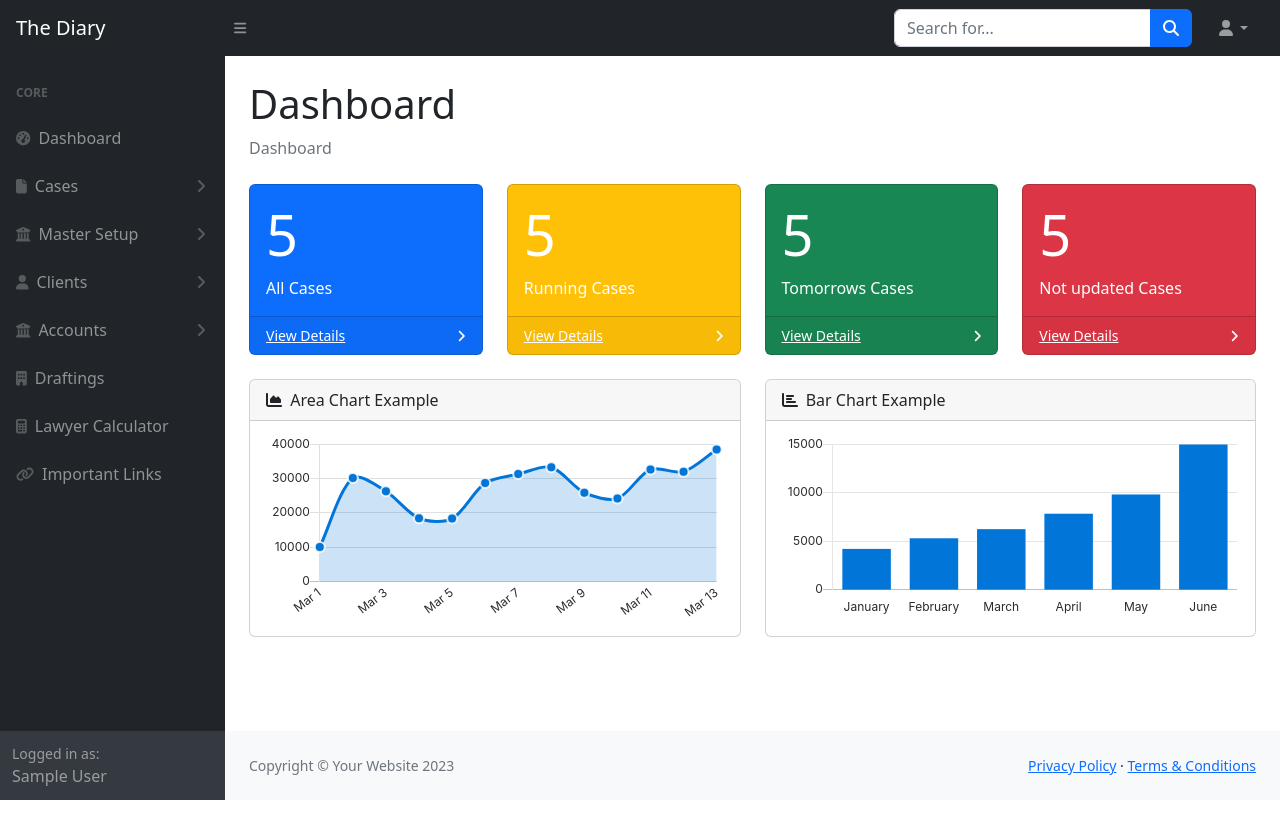
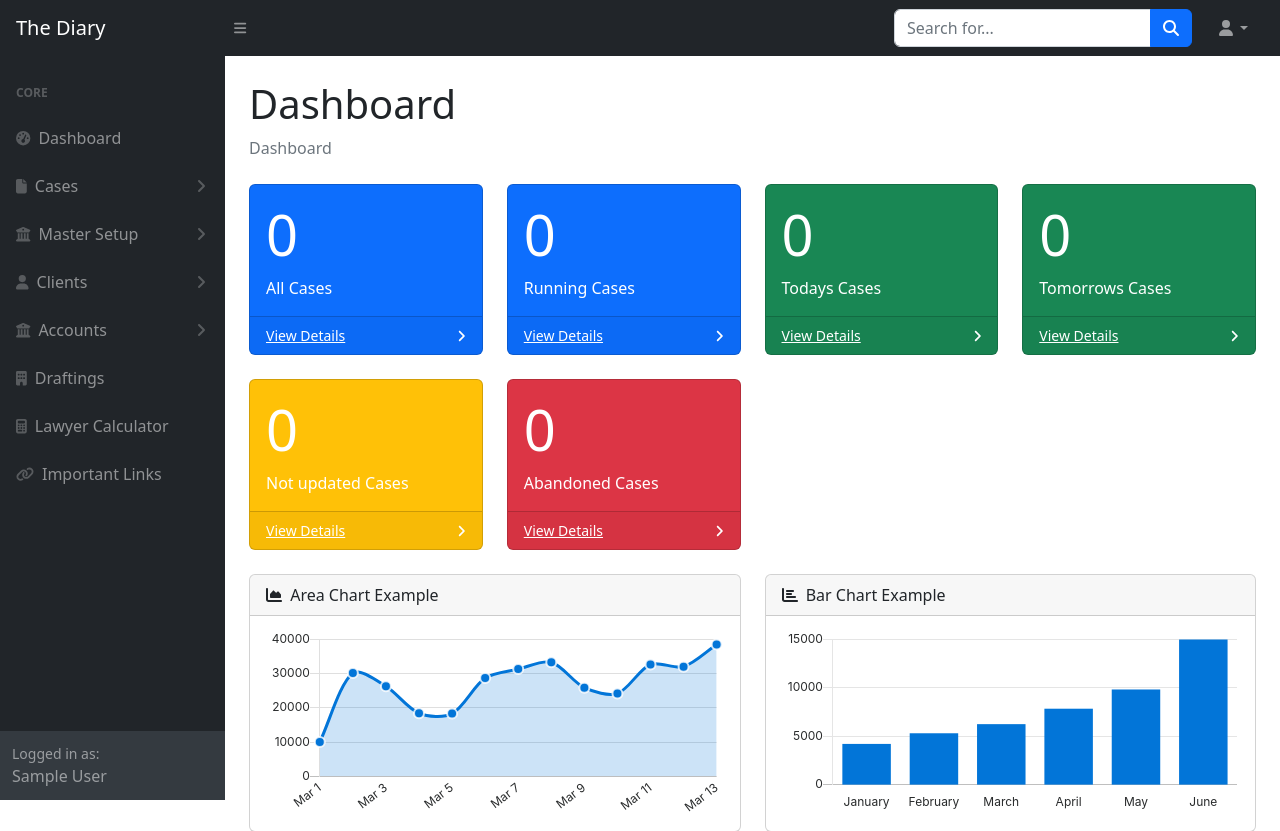
Before and after one commit to Mushfiqur719/the-diary, a Django app: page /home/ in a window 1280 px wide. Shown: the top 831 px of the page. Before the commit the page ends 800 px from the top, so only its background shows below. Run offline with Django 4.2, Linux system fonts and the light colour scheme; the visitor is signed in with stand-in values (Sample User, id 1); data that the repository does not hold is empty; some libraries are stand-ins or nearby versions.

Commit message:
Dashboard visuals added

```diff
--- a/cases/views.py
+++ b/cases/views.py
@@ -5,6 +5,7 @@
 from datetime import date, timedelta
 
 # Create your views here.
+
 
 def cases(request):
     return render(request, 'cases/cases.html')
--- a/templates/dashboard/index.html
+++ b/templates/dashboard/index.html
@@ -14,7 +14,7 @@
             <div class="col-xl-3 col-md-6">
                 <div class="card bg-primary text-white mb-4">
                     <div class="card-body">
-                        <h1 class="display-4">5</h1> <!-- Replace '123456789' with your desired large number -->
+                        <h1 class="display-4">{{ all_cases }}</h1> <!-- Replace '123456789' with your desired large number -->
                         All Cases
                     </div>
                     <div class="card-footer d-flex align-items-center justify-content-between">
@@ -25,9 +25,9 @@
             </div>
 
             <div class="col-xl-3 col-md-6">
-                <div class="card bg-warning text-white mb-4">
+                <div class="card bg-primary text-white mb-4">
                     <div class="card-body">
-                        <h1 class="display-4">5</h1> <!-- Replace '123456789' with your desired large number -->
+                        <h1 class="display-4">{{running_cases}}</h1> <!-- Replace '123456789' with your desired large number -->
                         Running Cases
                     </div>
                     <div class="card-footer d-flex align-items-center justify-content-between">
@@ -40,8 +40,34 @@
             <div class="col-xl-3 col-md-6">
                 <div class="card bg-success text-white mb-4">
                     <div class="card-body">
-                        <h1 class="display-4">5</h1> <!-- Replace '123456789' with your desired large number -->
+                        <h1 class="display-4">{{ todays_cases }}</h1> <!-- Replace '123456789' with your desired large number -->
+                        Todays Cases
+                    </div>
+                    <div class="card-footer d-flex align-items-center justify-content-between">
+                        <a class="small text-white stretched-link" href="#">View Details</a>
+                        <div class="small text-white"><i class="fas fa-angle-right"></i></div>
+                    </div>
+                </div>
+            </div>
+
+            <div class="col-xl-3 col-md-6">
+                <div class="card bg-success text-white mb-4">
+                    <div class="card-body">
+                        <h1 class="display-4">{{ tomorrows_cases }}</h1> <!-- Replace '123456789' with your desired large number -->
                         Tomorrows Cases
+                    </div>
+                    <div class="card-footer d-flex align-items-center justify-content-between">
+                        <a class="small text-white stretched-link" href="#">View Details</a>
+                        <div class="small text-white"><i class="fas fa-angle-right"></i></div>
+                    </div>
+                </div>
+            </div>
+
+            <div class="col-xl-3 col-md-6">
+                <div class="card bg-warning text-white mb-4">
+                    <div class="card-body">
+                        <h1 class="display-4">{{ not_updated_cases }}</h1> <!-- Replace '123456789' with your desired large number -->
+                        Not updated Cases
                     </div>
                     <div class="card-footer d-flex align-items-center justify-content-between">
                         <a class="small text-white stretched-link" href="#">View Details</a>
@@ -53,8 +79,8 @@
             <div class="col-xl-3 col-md-6">
                 <div class="card bg-danger text-white mb-4">
                     <div class="card-body">
-                        <h1 class="display-4">5</h1> <!-- Replace '123456789' with your desired large number -->
-                        Not updated Cases
+                        <h1 class="display-4">{{ abandoned_cases }}</h1> <!-- Replace '123456789' with your desired large number -->
+                        Abandoned Cases
                     </div>
                     <div class="card-footer d-flex align-items-center justify-content-between">
                         <a class="small text-white stretched-link" href="#">View Details</a>
--- a/users/views.py
+++ b/users/views.py
@@ -3,6 +3,8 @@ from django.contrib.auth import login,logout, authenticate
 from django.contrib import messages
 from django.contrib.auth.decorators import login_required
 from .forms import CustomUserForm, UserLoginForm
+from cases.models import Case
+from datetime import date, timedelta
 
 # Create your views here.
 def index(request):
@@ -11,7 +13,24 @@ def index(request):
 
 @login_required()
 def dashboard(request):
-    return render(request,'dashboard/index.html')
+    all_cases = Case.objects.count()
+    running_cases = Case.objects.filter(status='Running').count()
+    todays_cases = Case.objects.filter(date=date.today()).count()
+    tomorrows_cases = Case.objects.filter(date=date.today() + timedelta(days=1)).count()
+    not_updated_cases = Case.objects.filter(updated=False).count()
+    decided_cases = Case.objects.filter(status='Decided').count()
+    abandoned_cases = Case.objects.filter(status='Abandoned').count()
+
+    context = {
+        'all_cases': all_cases,
+        'running_cases':running_cases,
+        'todays_cases' : todays_cases,
+        'tomorrows_cases' : tomorrows_cases,
+        'not_updated_cases':not_updated_cases,
+        'decided_cases':decided_cases,
+        'abandoned_cases':abandoned_cases,
+    }
+    return render(request,'dashboard/index.html',context)
 
 def registration(request):
     if request.user.is_authenticated:
```
Also changed, not shown: cases/models.py (+8 -0 lines), cases/migrations/0003_case_status_case_updated.py (added).
